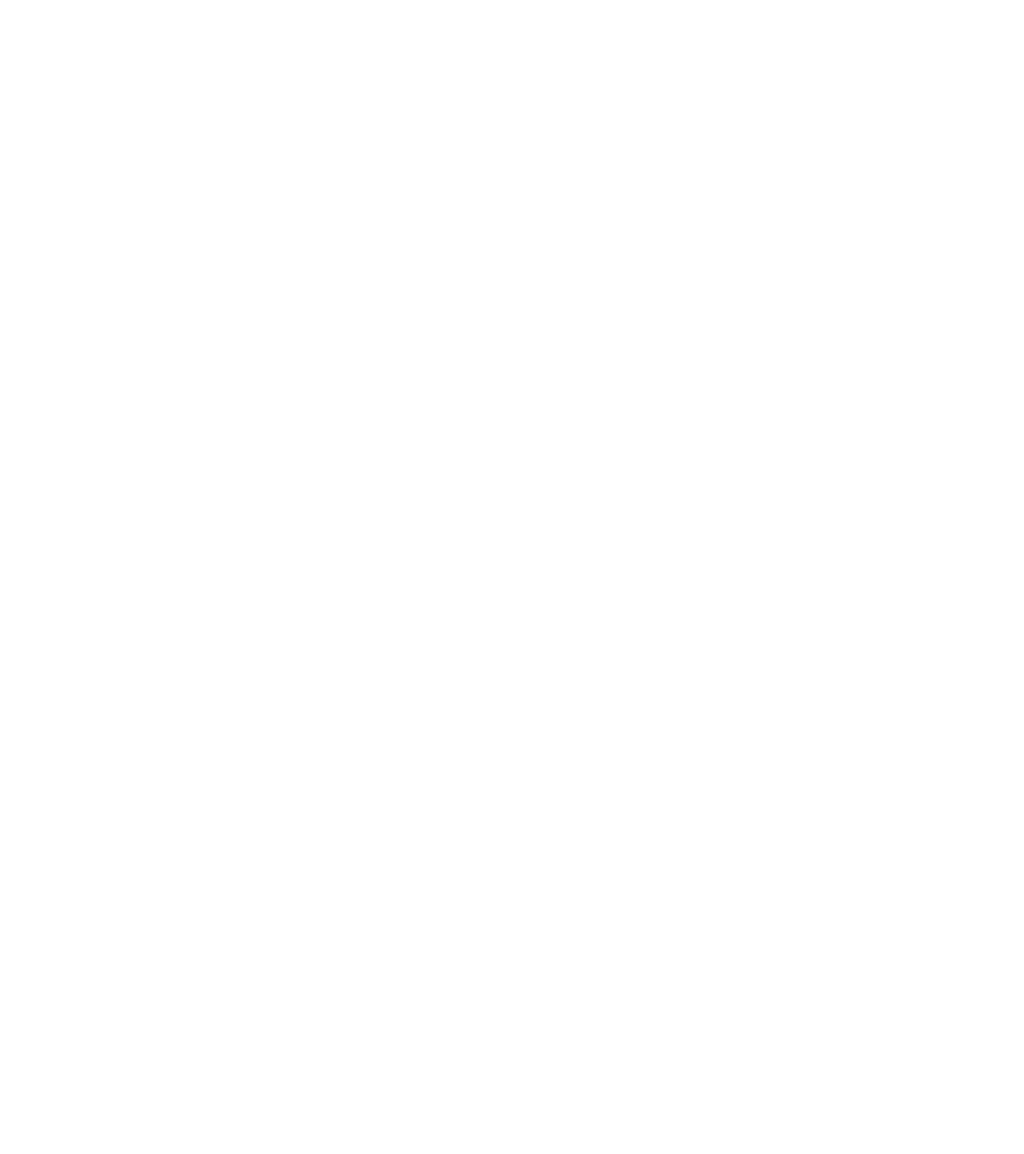
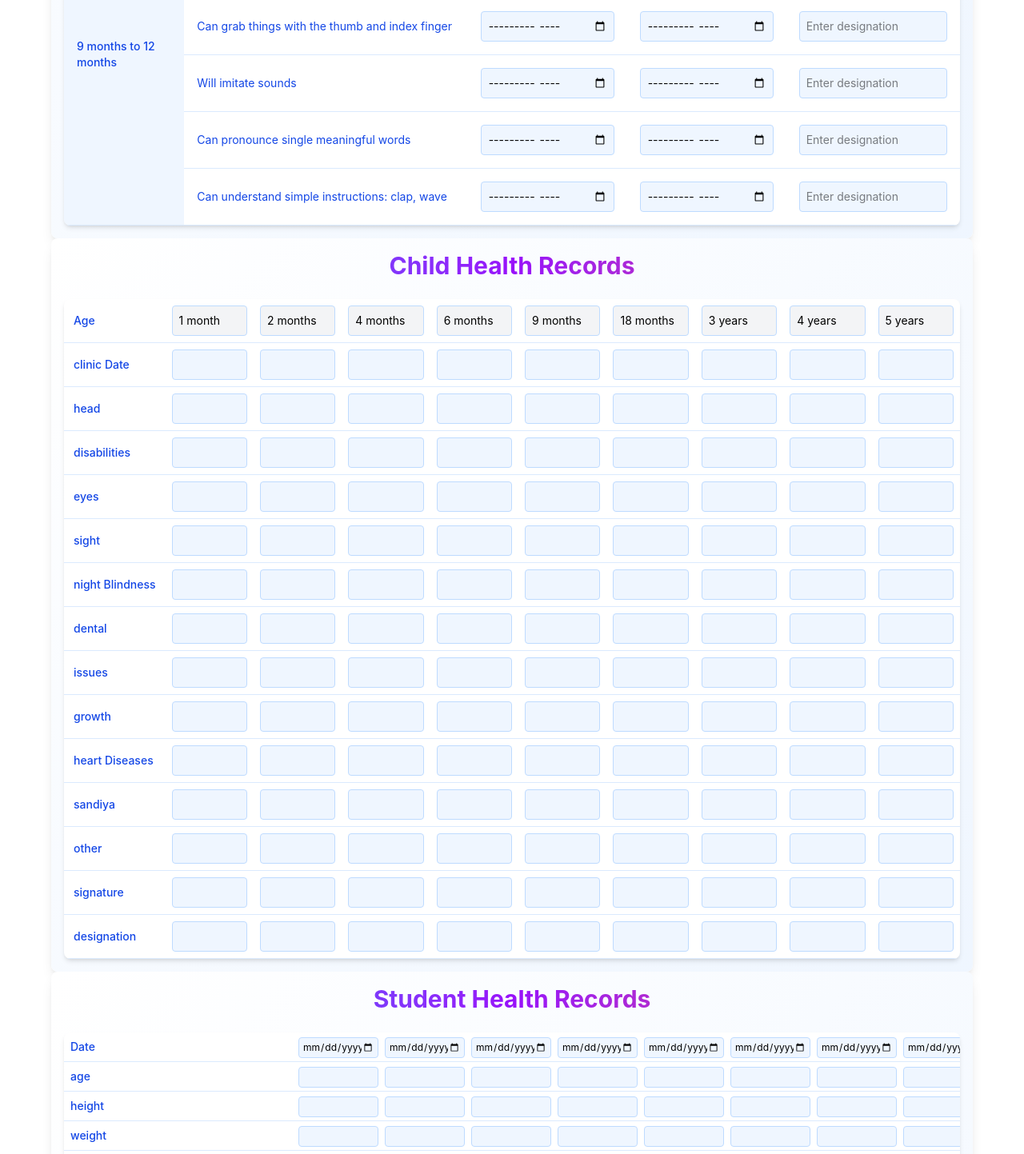
Before and after one commit to Methma-02/Health_Bridge, a React (Vite) app in the folder frontend/: page / in a window 1280 px wide. Shown: the part 6128-7571 px from the top of the page at 80% size. Before the commit the page ends 1856 px from the top, so only its background shows below. Built offline with nearby package versions, Linux system fonts and the light colour scheme.

Commit message:
Update App.jsx

```diff
--- a/frontend/src/App.jsx
+++ b/frontend/src/App.jsx
@@ -10,8 +10,16 @@ import Referal from "./pages/referal";
 
 function App(){
   return(
+
     <>
-
+  <BabyDetails/>
+  <SensoryScreening/>
+  <DevelopmentMilestones/>
+  <ChildHealthRecords/>
+  <StudentHealthRecords/>
+  <Referal/>
+  <WeightGainChart/>
+  <HeightGainChart/>
    <ImmunizationForm/>
 
     </>
```
